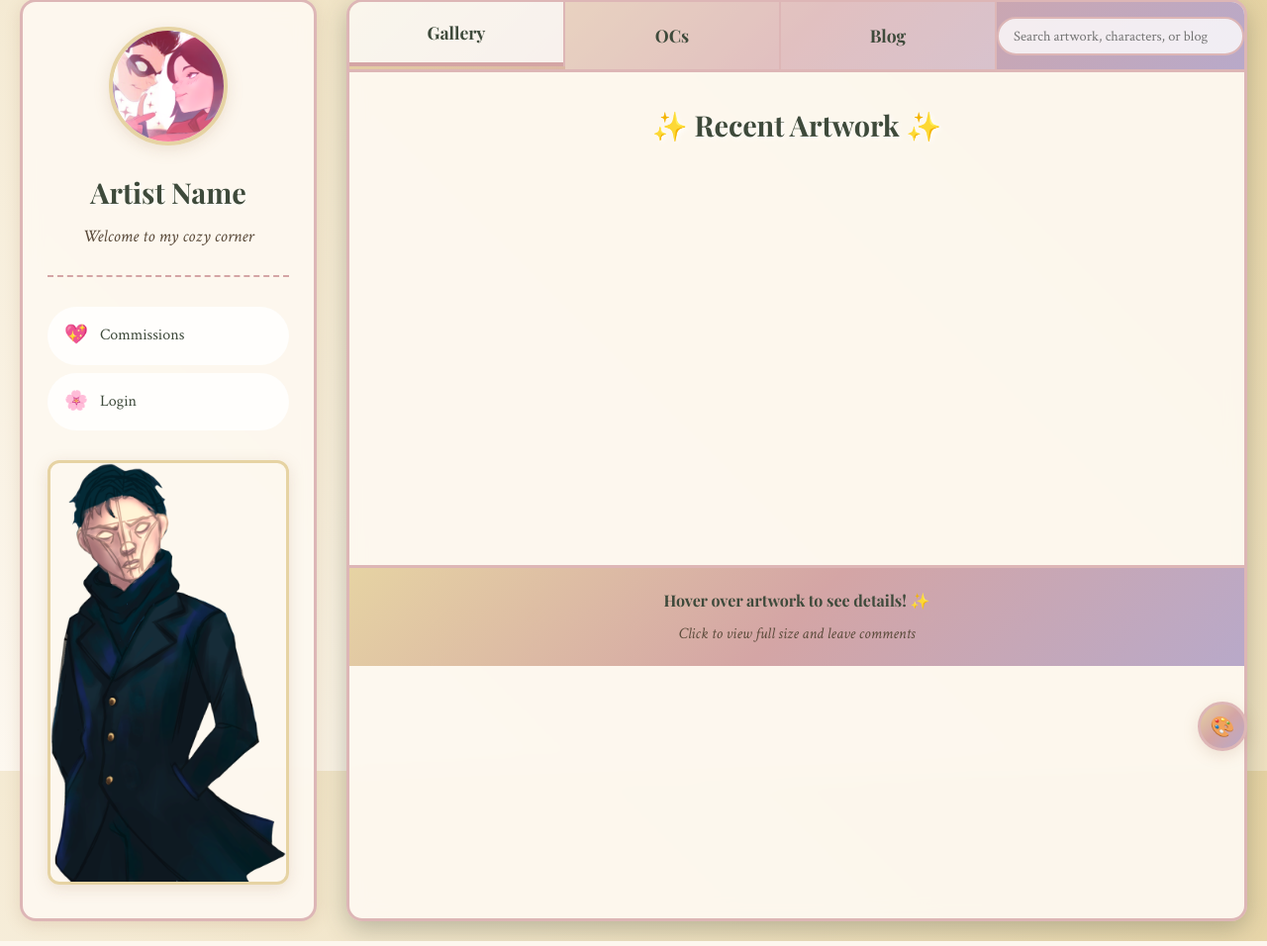
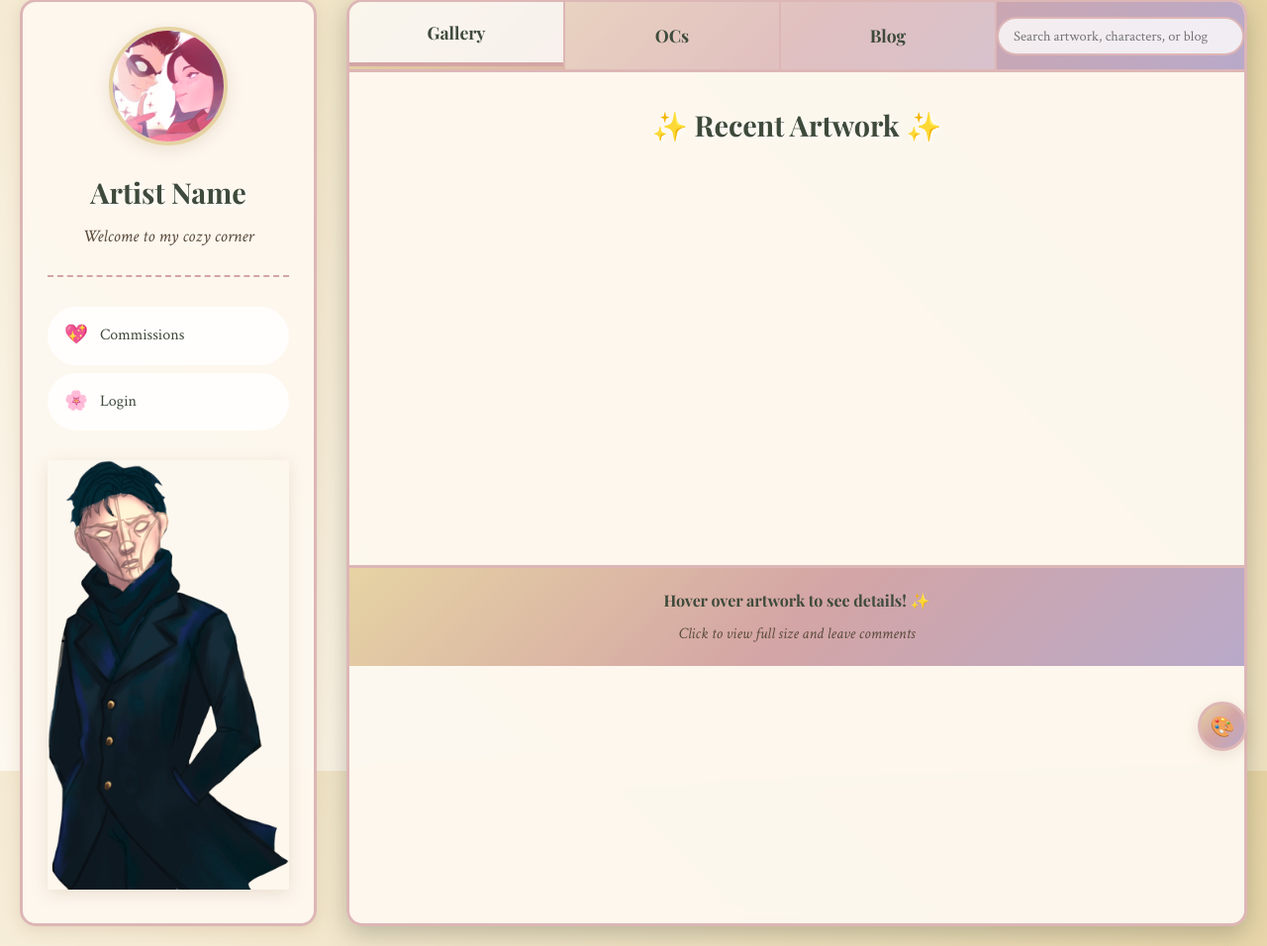
Before and after one commit to ThunderBladeX/dear.alathea, a Flask app: page / in a window 1280 px wide. Shown: the part 21-977 px from the top of the page at 99% size. Run offline with Flask 3, Linux system fonts and the light colour scheme; data that the repository does not hold is empty; parts of the project's set-up code (start-up, migrations or seed data) failed here and were passed over.

Commit message:
Update style.css

```diff
--- a/app/static/style.css
+++ b/app/static/style.css
@@ -146,7 +146,7 @@ body{background:var(--gradient-morning);background-attachment:fixed;line-height:
 .nav-icon{font-size:1.2rem;color:var(--sage-primary)}
 .notif-count{background:var(--coral-blush);color:var(--text-light);font-size:.8rem;padding:2px 8px;border-radius:10px;margin-left:auto}
 .character-art{margin-top:20px}
-.character-img{max-width:100%;height:auto;border-radius:var(--radius-soft);border:3px solid var(--golden-honey)}
+.character-img{max-width:100%;height:auto}
 .main-content{background:var(--bg-card);border:3px solid var(--border-soft);border-radius:var(--radius-card);overflow:hidden;box-shadow:var(--shadow-elevation-3)}
 .top-nav{display:flex;background:var(--gradient-sunset);border-bottom:3px solid var(--border-soft);padding:0}
 .nav-tab{flex:1;padding:20px;color:var(--text-primary);font-size:1.1rem;border-right:2px solid var(--border-soft);transition:.3s;background:rgba(255,255,255,.3)}
```
